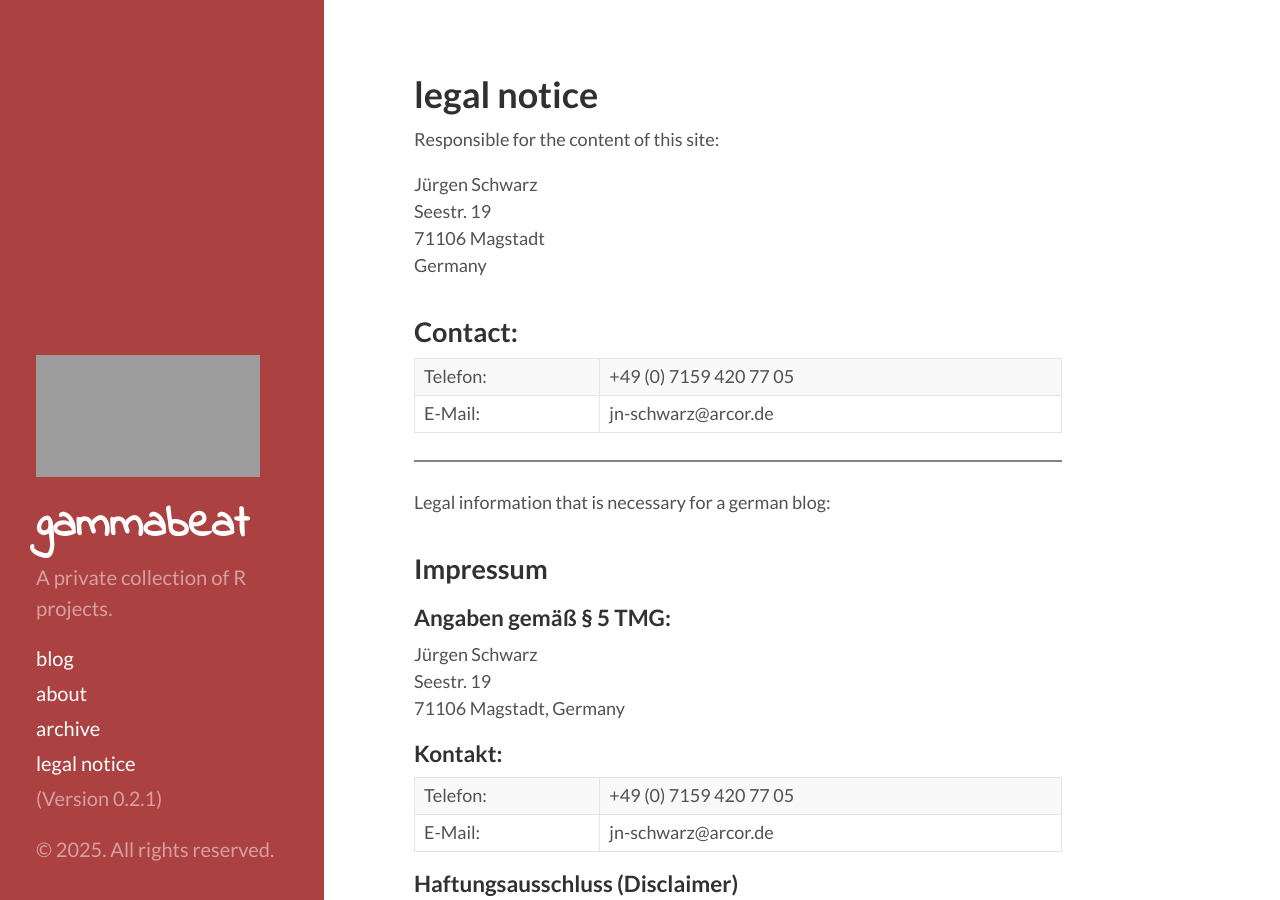
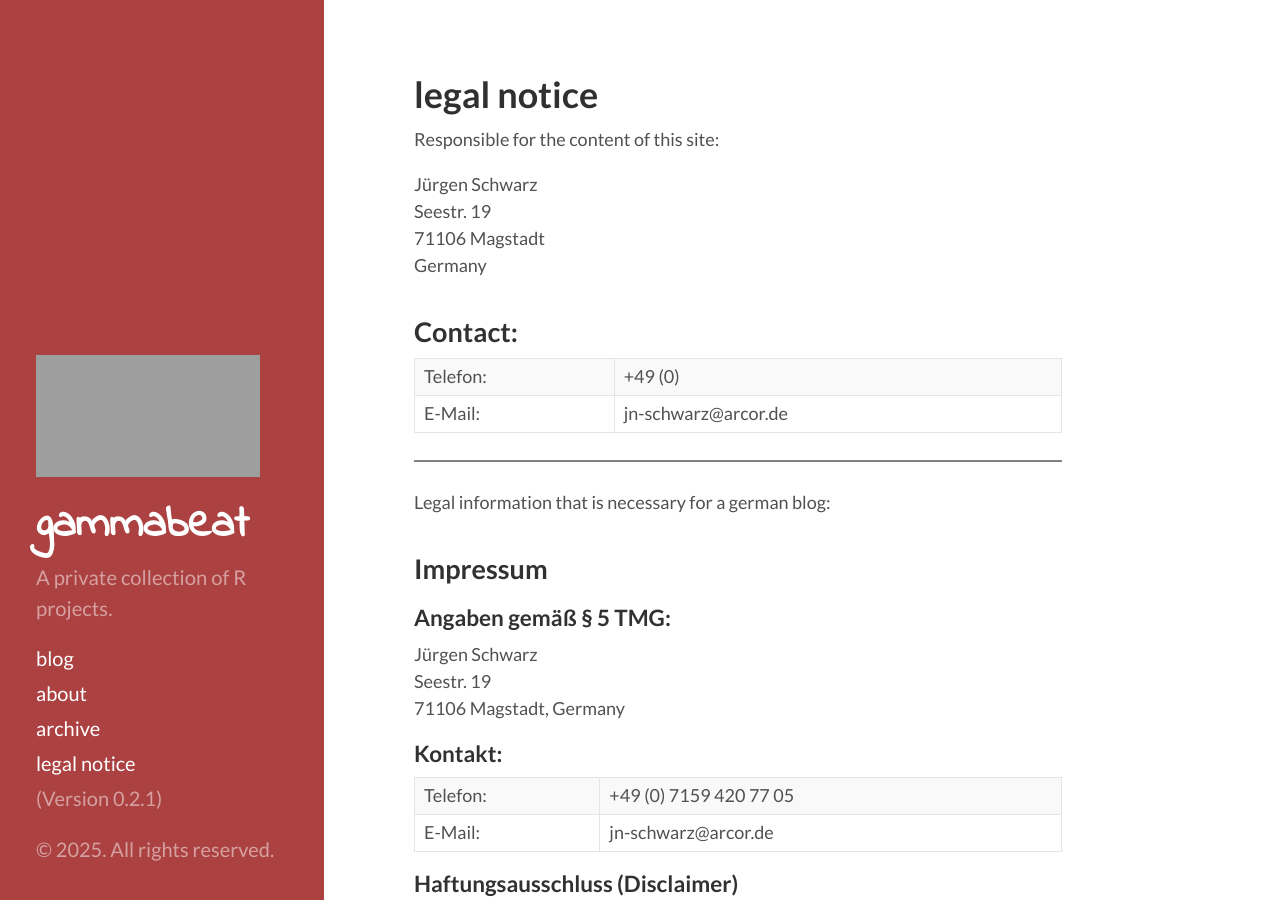
Before and after one commit to jnschw/gammabeat, a Jekyll site: the page built from contact.md, in a window 1280 px wide and 900 px high. Built offline with Jekyll 4.4.1, drawn with Linux system fonts in a browser that asks for light colours; some web fonts are replaced; Markdown is read by kramdown in place of the engine named in the settings; grey boxes are pictures that could not be loaded.

Commit message:
Update contact.md

```diff
--- a/contact.md
+++ b/contact.md
@@ -12,7 +12,7 @@ Germany
 <h3>Contact:</h3>
 <table><tr>
 <td>Telefon:</td>
-<td>+49 (0) 7159 420 77 05</td></tr>
+<td>+49 (0) </td></tr>
 <tr><td>E-Mail:</td>
 <td>jn-schwarz@arcor.de</td>
 </tr></table>
```
